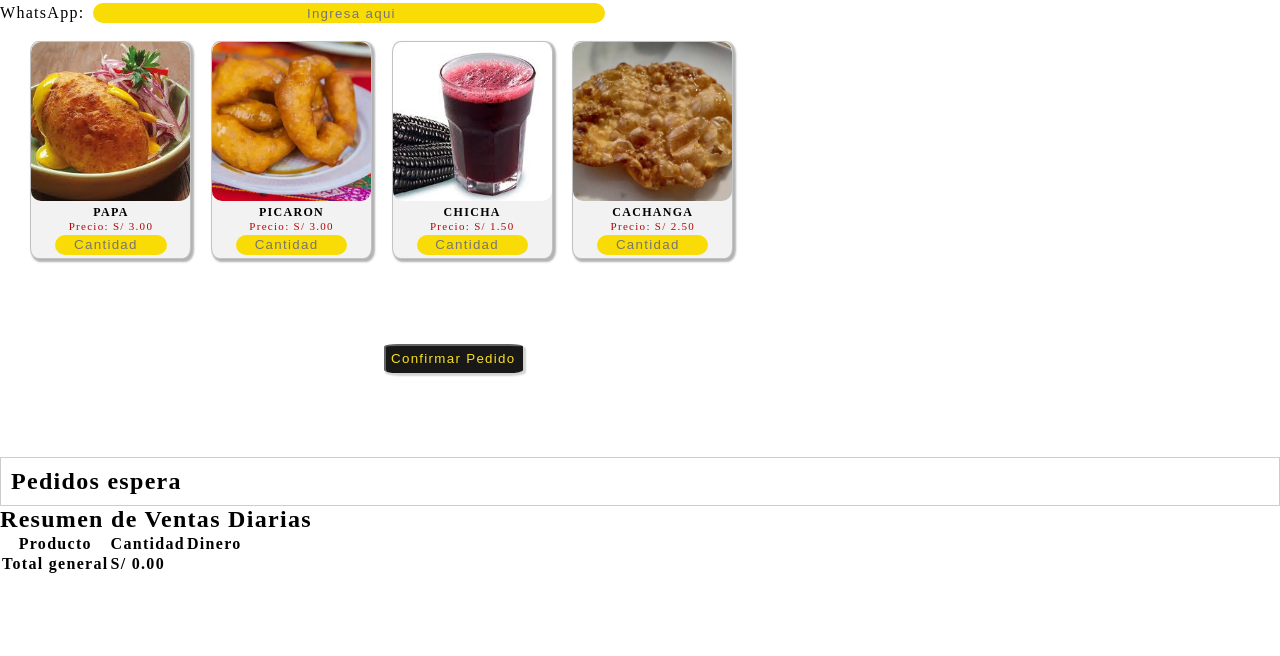
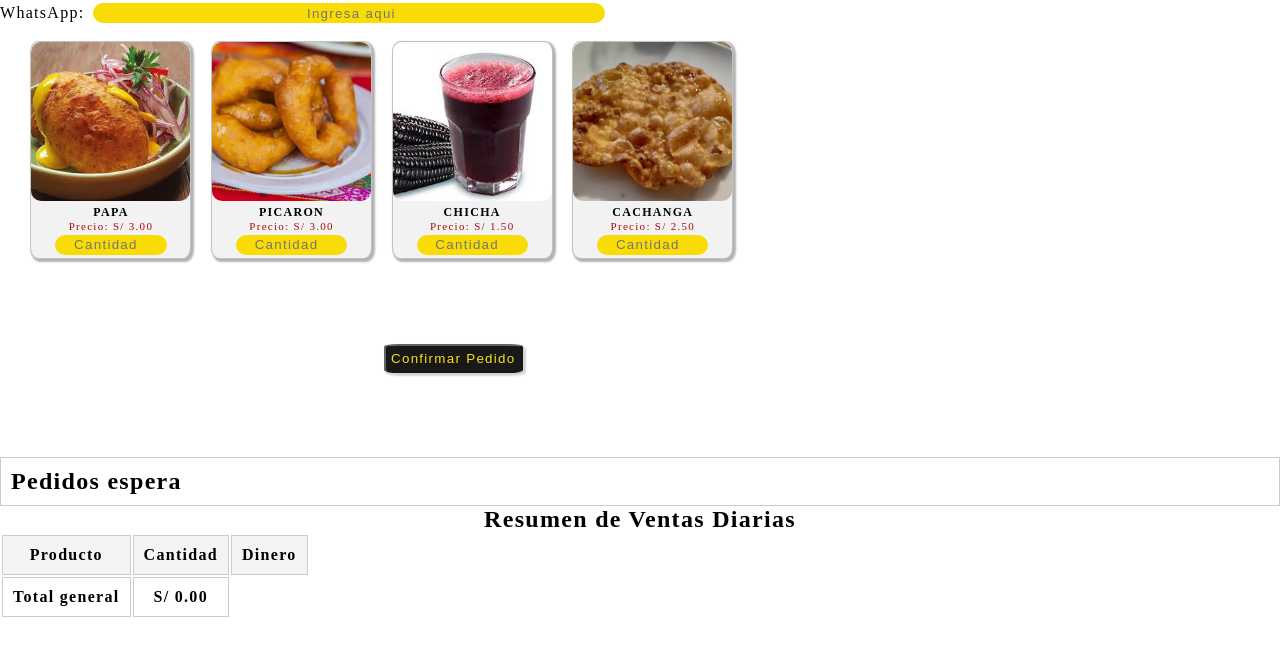
Before and after one commit to hectorluisblasavila/manantial, a plain HTML site: page index.html in a window 1280 px wide. Shown: the part 144-800 px from the top of the page. Drawn offline with Linux system fonts and the light colour scheme.

Commit message:
Add files via upload

```diff
--- a/index.css
+++ b/index.css
@@ -241,3 +241,23 @@ button {
   width: 100%;
   height: auto;
 }
+
+
+#sales-summary-container {
+  width: 100%; /* Opcional: ajusta el ancho de la tabla */
+  border-collapse: collapse; /* Para eliminar espacios entre bordes de celdas */
+  text-align: center; /* Centra horizontalmente el texto dentro de las celdas */
+  vertical-align: middle; /* Centra verticalmente el contenido dentro de las celdas */
+  margin: 0 auto; /* Centra la tabla dentro de su contenedor */
+}
+
+#sales-summary-container th,
+#sales-summary-container td {
+  padding: 10px; /* Agrega espacio alrededor del contenido de las celdas */
+  border: 1px solid #ccc; /* Opcional: agrega bordes para las celdas */
+}
+
+#sales-summary-container thead th {
+  background-color: #f4f4f4; /* Color de fondo para el encabezado */
+  font-weight: bold;
+}
```
